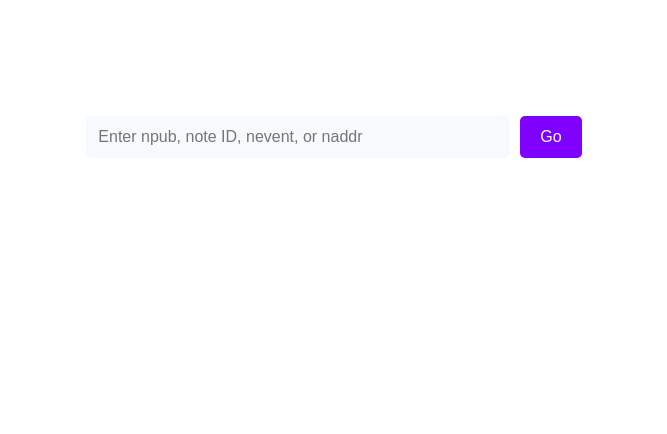
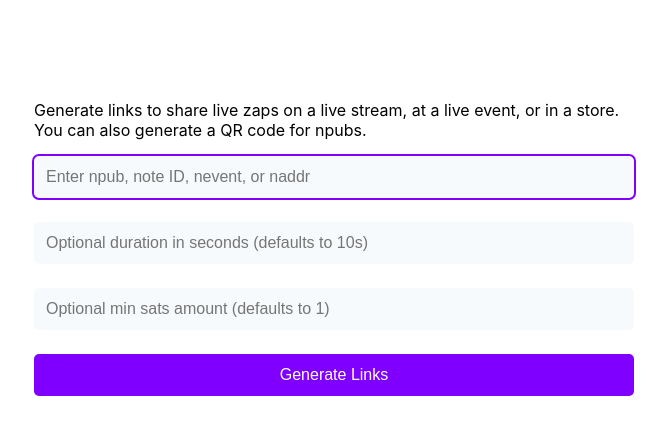
Before and after one commit to SamSamskies/zapvertising, a Next.js app: page / in a window 1280 px wide. Shown: the top 434 px of the page, without its empty margins (306-973 px from the left). Built offline with nearby package versions, Linux system fonts and the light colour scheme.

Commit message:
add more instructions on landing page

```diff
--- a/components/Home/Home.js
+++ b/components/Home/Home.js
@@ -1,15 +1,61 @@
+import { useState } from "react";
 import Head from "next/head";
 import styles from "./Home.module.css";
+import { nip19 } from "nostr-tools";
 
 export const Home = () => {
+  const [qrcodeUrl, setQrcodeUrl] = useState(null);
+  const [error, setError] = useState(null);
+  const [liveZapsUrl, setLiveZapsUrl] = useState(null);
+  const generateUrls = ({ nip19Entity, durationInMs, minSatsAmount }) => {
+    try {
+      const { type } = nip19.decode(nip19Entity);
+      const baseUrl = window.location.href;
+      const liveZapsUrl = new URL(`${baseUrl}${nip19Entity}`);
+      const searchParams = new URLSearchParams();
+
+      if (durationInMs) {
+        searchParams.append("durationInMs", durationInMs);
+      }
+
+      if (minSatsAmount) {
+        searchParams.append("minSatsAmount", minSatsAmount);
+      }
+
+      liveZapsUrl.search = searchParams.toString();
+
+      if (type === "npub") {
+        return {
+          qrcodeUrl: `${baseUrl}qrcode/${nip19Entity}`,
+          liveZapsUrl: liveZapsUrl.toString(),
+        };
+      }
+
+      if (["note", "nevent", "naddr"].includes(type)) {
+        return { qrcodeUrl: null, liveZapsUrl: liveZapsUrl.toString() };
+      }
+
+      return null;
+    } catch {
+      return null;
+    }
+  };
+
   const handleSubmit = (event) => {
     event.preventDefault();
     const form = event.target;
-    const input = form.elements[0];
-    const value = input.value.trim();
-    if (value) {
-      window.location.href = `/${value}`;
+    const nip19Entity = form.elements[0].value.trim();
+    const durationInMs = form.elements[1].value.trim() * 1000;
+    const minSatsAmount = form.elements[2].value.trim();
+    const { qrcodeUrl, liveZapsUrl } =
+      generateUrls({ nip19Entity, durationInMs, minSatsAmount }) ?? {};
+
+    if (!qrcodeUrl && !liveZapsUrl) {
+      setError("Invalid NIP-19 entity");
     }
+
+    setQrcodeUrl(qrcodeUrl);
+    setLiveZapsUrl(liveZapsUrl);
   };
 
   return (
@@ -20,15 +66,68 @@ export const Home = () => {
         <meta name="viewport" content="width=device-width, initial-scale=1" />
         <link rel="icon" href="/favicon.ico" />
       </Head>
+      <main className={styles.main}>
+        <p>
+          Generate links to share live zaps on a live stream, at a live event,
+          or in a store. You can also generate a QR code for npubs.
+        </p>
         <form className={styles.form} onSubmit={handleSubmit}>
           <input
+            autoFocus
             className={styles.input}
             placeholder="Enter npub, note ID, nevent, or naddr"
+            required
+          />
+          <input
+            className={styles.input}
+            placeholder="Optional duration in seconds (defaults to 10s)"
+            type="number"
+          />
+          <input
+            className={styles.input}
+            placeholder="Optional min sats amount (defaults to 1)"
+            type="number"
           />
           <button className={styles.button} type="submit">
-          Go
+            Generate Links
           </button>
         </form>
+        {error && <h1>{error}</h1>}
+        {qrcodeUrl && (
+          <>
+            <h4>Npub QR Code URL</h4>
+            <a
+              href={qrcodeUrl}
+              target="_blank"
+              rel="noreferrer"
+              className={styles.link}
+            >
+              {qrcodeUrl}
+            </a>
+            <p>
+              For live streams, set browser source size to 800 x 800, then
+              resize and set position on screen as needed.
+            </p>
+          </>
+        )}
+        {liveZapsUrl && (
+          <>
+            <h4>Live Zaps URL</h4>
+            <a
+              href={liveZapsUrl}
+              target="_blank"
+              rel="noreferrer"
+              className={styles.link}
+            >
+              {liveZapsUrl}
+            </a>
+            <p>
+              For live streams, set browser source size to 1920 x 1080, then
+              resize and set position on screen as needed.
+            </p>
+          </>
+        )}
+      </main>
     </>
   );
 };
--- a/components/Home/Home.module.css
+++ b/components/Home/Home.module.css
@@ -1,10 +1,14 @@
+.main {
+  width: 600px;
+  margin: 100px auto;
+}
+
 .form {
   box-sizing: border-box;
   display: flex;
-  width: 100vw;
+  flex-direction: column;
+  width: 100%;
   justify-content: center;
-  padding: 16px;
-  margin-top: 100px;
 }
 
 .input {
@@ -12,12 +16,11 @@
   border-radius: 5px;
   border: none;
   font-size: 16px;
-  margin-right: 10px;
   background-color: #f7fafc;
   color: #1a202c;
   box-shadow: none;
-  max-width: 400px;
   flex-grow: 1;
+  margin-bottom: 24px;
 }
 
 .input:focus {
@@ -43,3 +46,11 @@
   opacity: 0.5;
   cursor: not-allowed;
 }
+
+.link {
+  text-overflow: ellipsis;
+  max-width: 600px;
+  overflow: hidden;
+  white-space: nowrap;
+  display: inline-block;
+}
--- a/components/Zapvertisement/Zapvertisement.js
+++ b/components/Zapvertisement/Zapvertisement.js
@@ -22,7 +22,7 @@ export const Zapvertisement = ({
     const filter = getFilter(nip19Entity);
 
     if (!filter) {
-      setError("Invalid NIP19 entity");
+      setError("Invalid NIP-19 entity");
       return;
     }
 
@@ -37,6 +37,7 @@ export const Zapvertisement = ({
     const sub = pool.sub(relays, [filter]);
 
     sub.on("event", async (event) => {
+      console.log(event);
       const invoice = event.tags.find((t) => t[0] === "bolt11")[1];
       const satsAmount = getSatsAmount(invoice);
 
```
Lines whose indentation alone changed are shown as unchanged.
